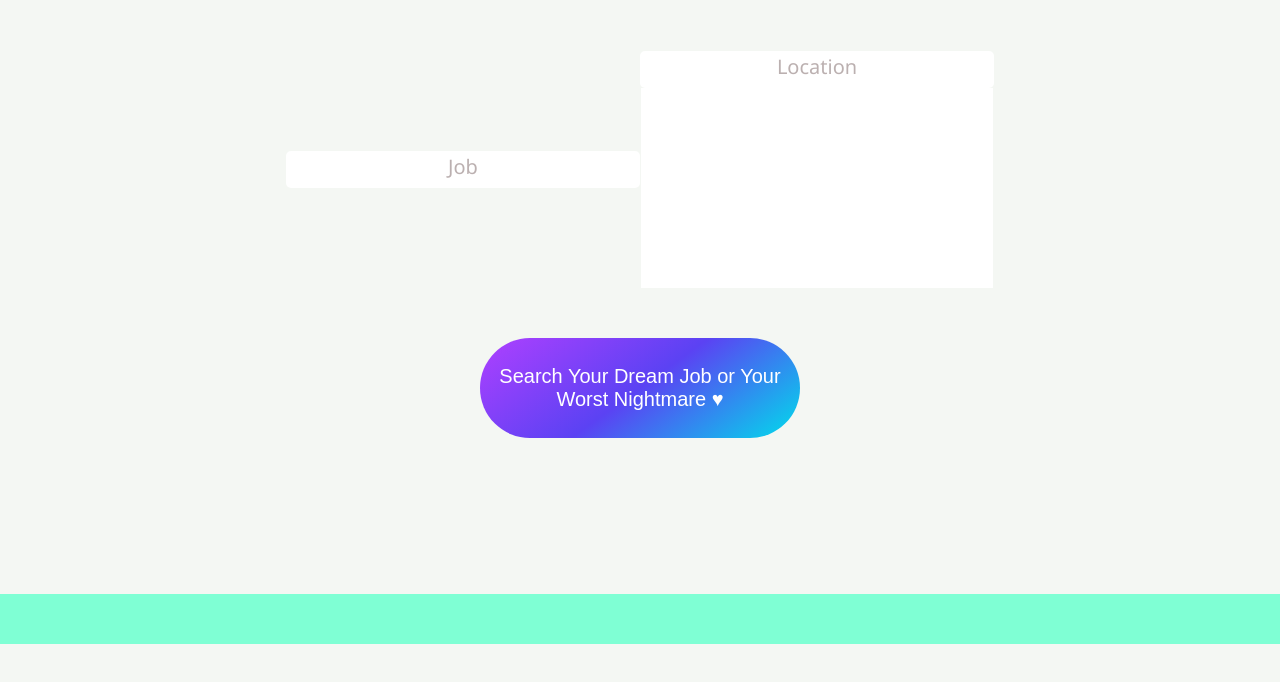
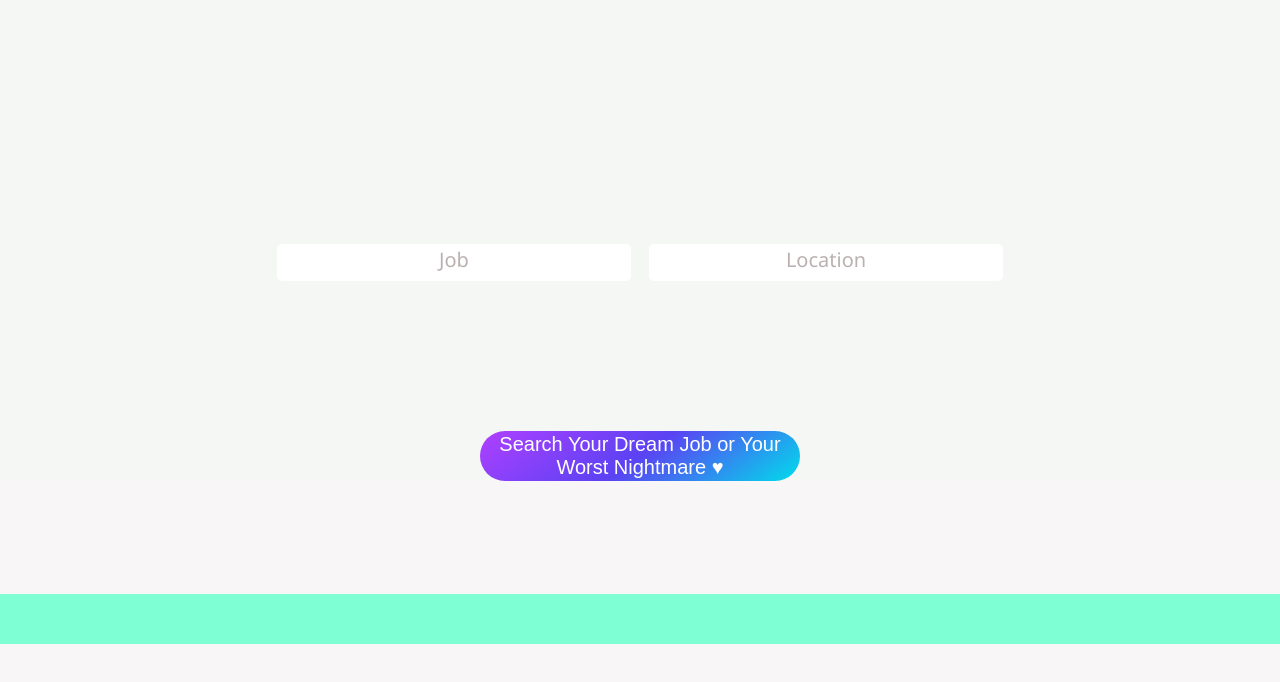
Before and after one commit to imanchamileva/project, a React (Create React App) app: page / in a window 1280 px wide. Shown: the part 156-838 px from the top of the page. Before the commit the page ends 800 px from the top, so only its background shows below. Built offline with nearby package versions, Linux system fonts and the light colour scheme.

Commit message:
new commit

```diff
--- a/src/components/SearchJob.js
+++ b/src/components/SearchJob.js
@@ -12,6 +12,7 @@ function SearchJob() {
     const [text, setText] = useState('')
     const [proposition, setProposition] = useState('')
     const [filteredData, setFilteredData] = useState([])
+    const [showResult, setShowResults] = useState('')
 
 
 
@@ -26,6 +27,13 @@ function SearchJob() {
     const onSearch = (searchJob) => {
         setText(searchJob)
 
+    }
+
+    const onClickButton =() => {
+
+        setShowResults(
+            <div className="resultPage">HEY</div>
+            )
 
     }
 
@@ -45,6 +53,7 @@ const onLocationSearch = (searchLocation) => {
 
 
  <div className="divGenerale">
+    <div className="divsEtBouton">
         <div className="divVerticales">
             <div className="premiereColonne">
 
@@ -58,10 +67,10 @@ const onLocationSearch = (searchLocation) => {
                 />
 
 
-        {filteredData.length !== 0 && (
 
+        {filteredData !== 0 && (
             <div className="dataResult">
-                {filteredData.filter(value =>{
+                {data.filter(value =>{
 
                     const searchTerm = text.toLowerCase()
                     const position= value.position.toLowerCase()
@@ -122,10 +131,18 @@ const onLocationSearch = (searchLocation) => {
             </div>
 
             </div>
+
             <div className="classButton">
-                <button className="buttonSearch" onClick={() => onSearch(text)}>Search Your Dream Job or Your Worst Nightmare ♥</button>
+
+                <button className="buttonSearch" onClick={() => onClickButton()}>Search Your Dream Job or Your Worst Nightmare ♥</button>
+
             </div>
 
+
+            <div className="resultPage">
+                {showResult}
+            </div>
+    </div>
 
 
 </div>
--- a/src/index.scss
+++ b/src/index.scss
@@ -20,6 +20,7 @@ body {
     font-size:20px;
     margin:0;
     padding:0;
+    height:300vh;
 }
 
 .header {
@@ -36,23 +37,25 @@ body {
     justify-content:center;
     align-content:center;
     flex-direction: column;
-    height:100vh;
+    height:200vh;
     width:100%;
 
 }
 
 .dataResult {
-    margin:0;
-    padding:0;
+
     width: 352px;
-    height: 200px;
+    // height: 200px;
     background-color: white;
-    // box-shadow: rgba(0, 0, 0, 0.35) 0px 5px 15px;
-    overflow: hidden;
-    overflow-y: auto;
+    // border: 1px solid gray;
     display:flex;
     flex-direction: column;
-    justify-content: flex-start;
+   padding-right:20px;
+
+
+  }
+  .dataResult:empty {
+      border:none;
   }
 
   .dataResult::-webkit-scrollbar {
@@ -99,10 +102,7 @@ body {
     display:flex;
     justify-content:center;
     flex-direction: row;
-}
-
-label {
-    padding:20px;
+    // height:100vh;
 }
 
 .jobsearch {
@@ -143,16 +143,12 @@ footer {
 
 
 
-
-
-
-
 .buttonSearch {
     margin-top:50px;
     background-image: linear-gradient(144deg,#AF40FF, #5B42F3 50%,#00DDEB);
     color:white;
     width:320px;
-    height:100px;
+    height:50px;
     border-radius:50px;
     font-size:20px;
     border:none;
@@ -161,4 +157,25 @@ footer {
 .buttonSearch:hover {
     background-image: linear-gradient(144deg,#a9dd18, #c2bf13 50%,#f8cc06);
     cursor:pointer;
+
 }
+
+.classButton {
+    display:flex;
+    justify-content:center;
+    padding-top:100px;
+}
+
+.resultPage {
+
+    height:100vh;
+    background-color:rgb(248, 246, 246);
+    color:rgb(12, 11, 11);
+
+    // height:100vh;
+}
+
+.divsEtBouton {
+
+    height:100vh;
+}
```
Lines whose indentation alone changed are shown as unchanged.
